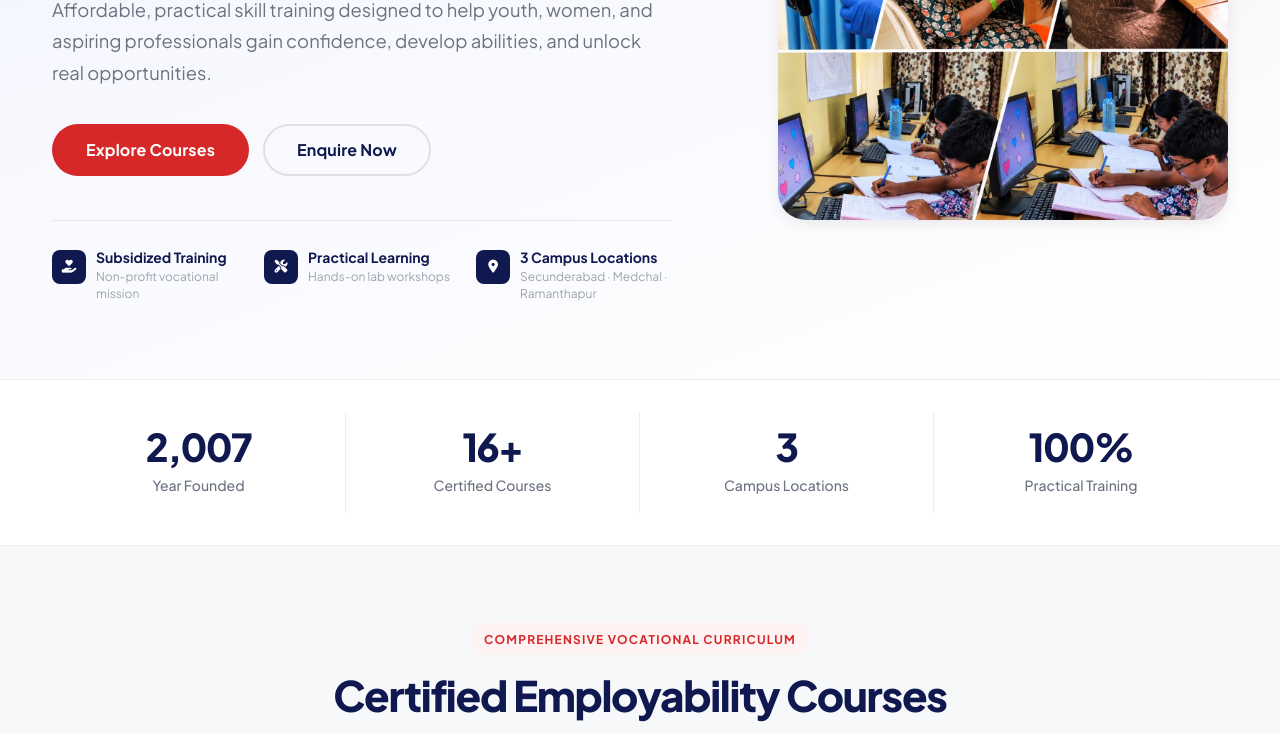
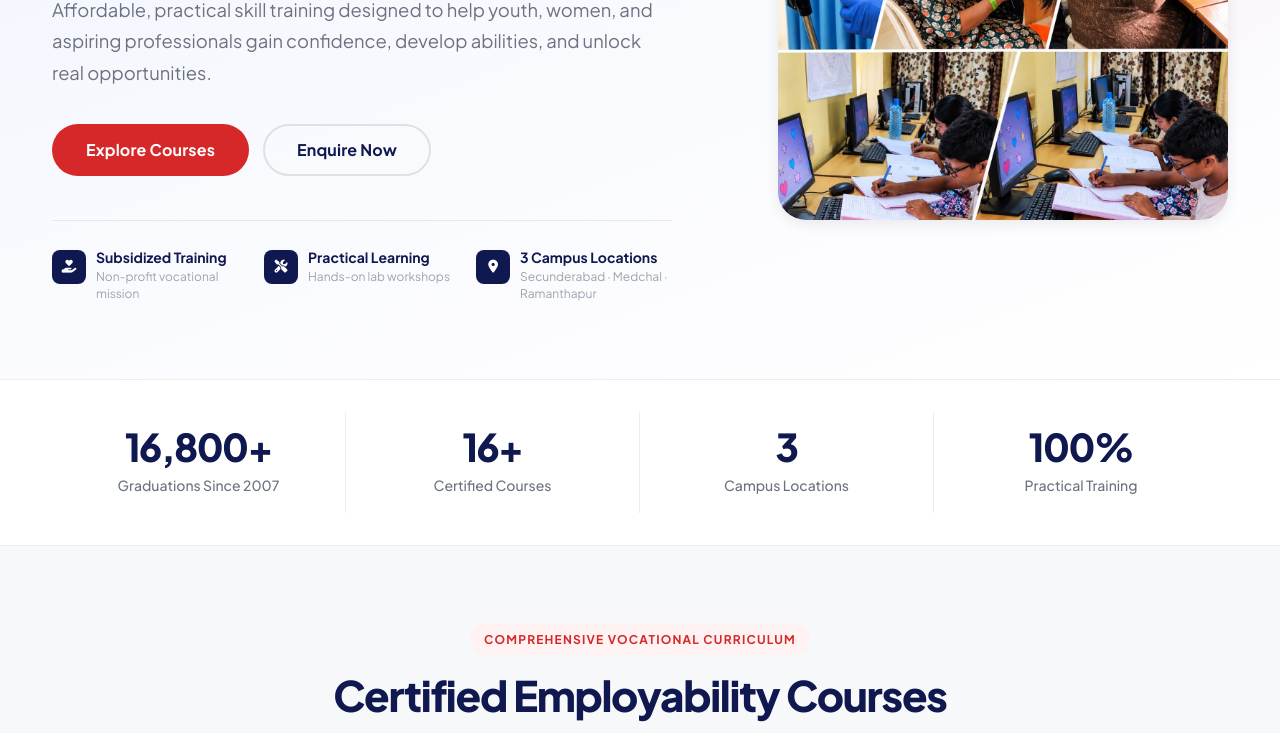
Before and after one commit to benedictceroa-creator/ashajyothi-website, a plain HTML site: page index.html in a window 1280 px wide. Shown: the part 332-1065 px from the top of the page. Drawn offline with nearby package versions, Linux system fonts and the light colour scheme; no server answers.

Commit message:
Update stat from Year Founded to 16800+ Graduations Since 2007
Co-Authored-By: Claude Sonnet 4.6 <noreply@anthropic.com>

```diff
--- a/index.html
+++ b/index.html
@@ -175,8 +175,8 @@
       <div class="container">
         <div class="stats-grid">
           <div class="stat-item" data-aos="fade-up" data-aos-delay="0">
-            <div class="stat-number" data-count="2007">0</div>
-            <div class="stat-label">Year Founded</div>
+            <div class="stat-number" data-count="16800" data-suffix="+">0</div>
+            <div class="stat-label">Graduations Since 2007</div>
           </div>
           <div class="stat-item" data-aos="fade-up" data-aos-delay="80">
             <div class="stat-number" data-count="16" data-suffix="+">0</div>
```
